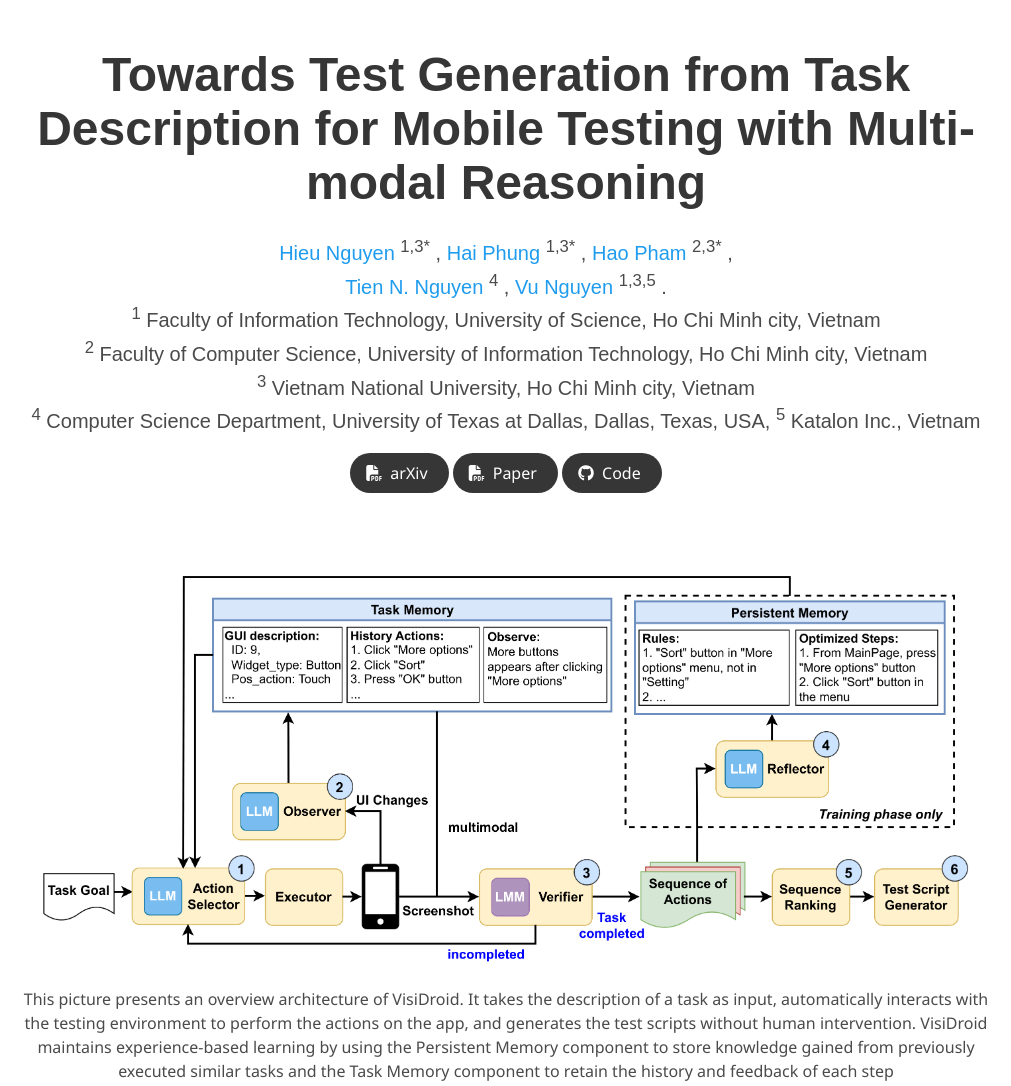
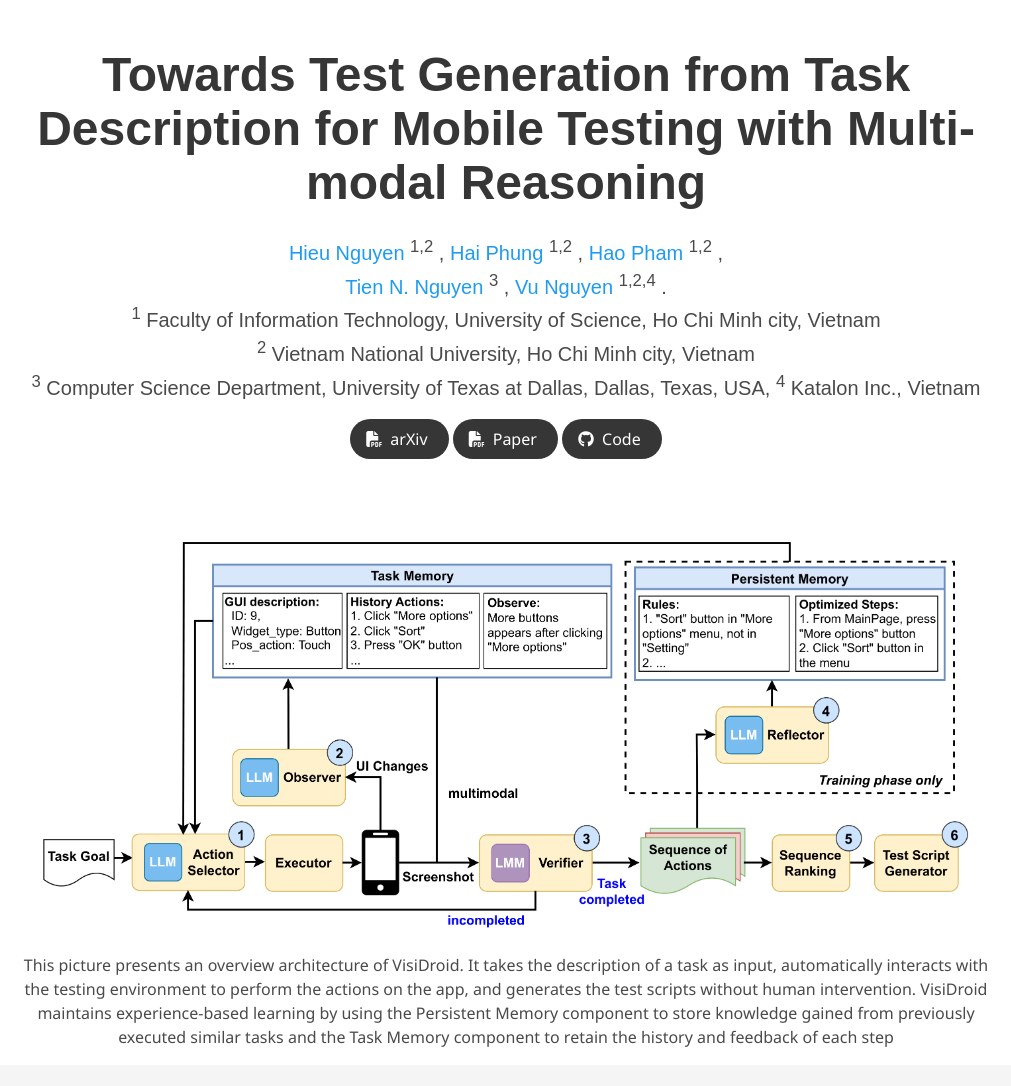
Before and after one commit to haiphung1501/visidroid-web, a plain HTML site: page index.html in a window 1280 px wide. Shown: the top 1086 px of the page, without its empty margins (134-1145 px from the left). Drawn offline with nearby package versions, Linux system fonts and the light colour scheme; some icons are missing; a web font is replaced by a local one.

Commit message:
visidroid init

```diff
--- a/index.html
+++ b/index.html
@@ -38,32 +38,31 @@ Testing with Multi-modal Reasoning." />
                         <div class="is-size-5 publication-authors">
                             <span class="author-block">
                                 <a href="https://shuyanzhou.github.io/">Hieu Nguyen</a>
-                                <sup>1,3*</sup>
+                                <sup>1,2</sup>
                                 ,
                             </span>
                             <span class="author-block">
                                 <a href="https://frankxfz.me/">Hai Phung</a>
-                                <sup>1,3*</sup>
+                                <sup>1,2</sup>
                                 ,
                             </span>
                             <span class="author-block">
                                 <a href="https://www.zhuhao.me/">Hao Pham</a>
-                                <sup>2,3*</sup>
+                                <sup>1,2</sup>
                                 ,
 
                             </span>
                             <br />
                             <span class="author-block">
                                 <a href="https://xuhuiz.com/">Tien N. Nguyen</a>
-                                <sup>4</sup>
+                                <sup>3</sup>
                                 ,
 
                             </span>
                             <span class="author-block">
                                 <a href="https://robertlo.tech/">Vu Nguyen</a>
-                                <sup>1,3,5</sup>
+                                <sup>1,2,4</sup>
                                 .
-
                             </span>
                         </div>
                         <div class="is-size-5 publication-authors">
@@ -73,19 +72,14 @@ Testing with Multi-modal Reasoning." />
                             </span>
                             <span class="author-block">
                                 <sup>2</sup>
-                                Faculty of Computer Science, University of Information Technology, Ho Chi Minh city,
-                                Vietnam
+                                Vietnam National University, Ho Chi Minh city, Vietnam
                             </span>
                             <span class="author-block">
                                 <sup>3</sup>
-                                Vietnam National University, Ho Chi Minh city, Vietnam
+                                Computer Science Department, University of Texas at Dallas, Dallas, Texas, USA,
                             </span>
                             <span class="author-block">
                                 <sup>4</sup>
-                                Computer Science Department, University of Texas at Dallas, Dallas, Texas, USA,
-                            </span>
-                            <span class="author-block">
-                                <sup>5</sup>
                                 Katalon Inc., Vietnam
                             </span>
                             <br />
```
